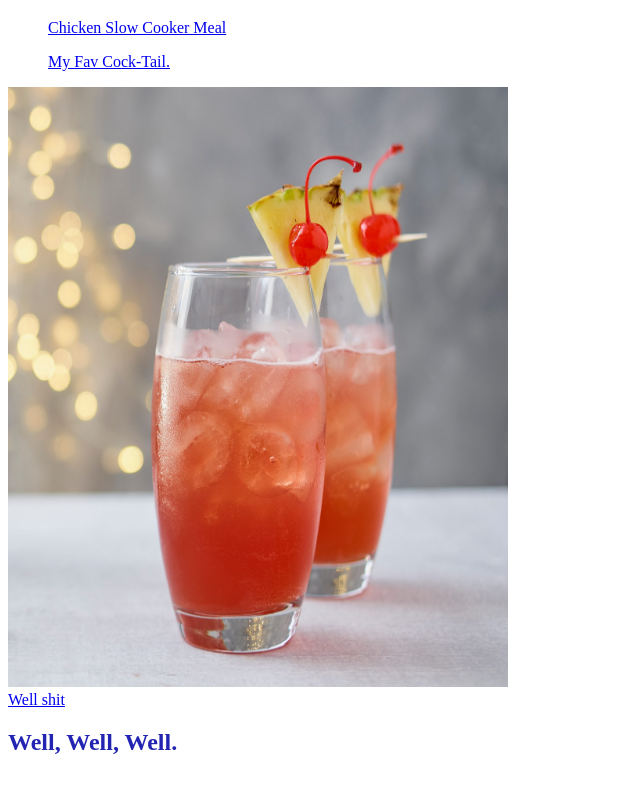
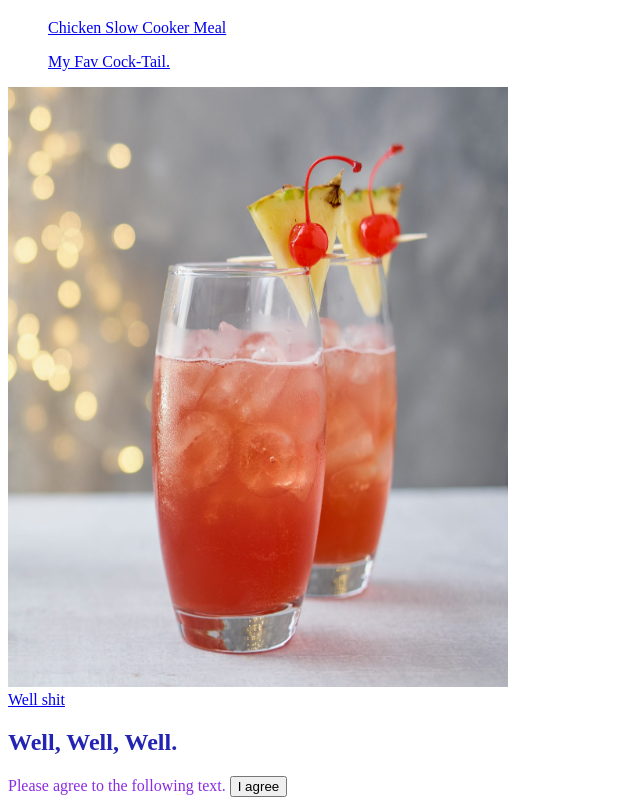
Before and after one commit to xnucade/myboiler.io, a plain HTML site: page index.html in a window 1280 px wide. Shown: the part 61-866 px from the top of the page, without its empty margins (0-640 px from the left). Before the commit the page ends 837 px from the top, so only its background shows below. Drawn offline with Linux system fonts and the light colour scheme.

Commit message:
Added CSS

```diff
--- a/index.html
+++ b/index.html
@@ -12,3 +12,7 @@
 </body>
 <div> <a href="https://lmgtfy.app/?q=Get+off+my+website">Well shit</a> </div>
 <h2>Well, Well, Well.</h2>
+<div class="alert-text">
+    Please agree to the following text.
+    <button class="agree">I agree</button>
+</div>
--- a/styles.css
+++ b/styles.css
@@ -12,3 +12,13 @@ div {
 h2 {
 color: rgb(36, 36, 179);
 }
+
+.alert-text {
+color:blueviolet
+}
+
+.agree:hover {
+background-color: red;
+transition: scale(1.1) 400ms ;
+
+}
```
